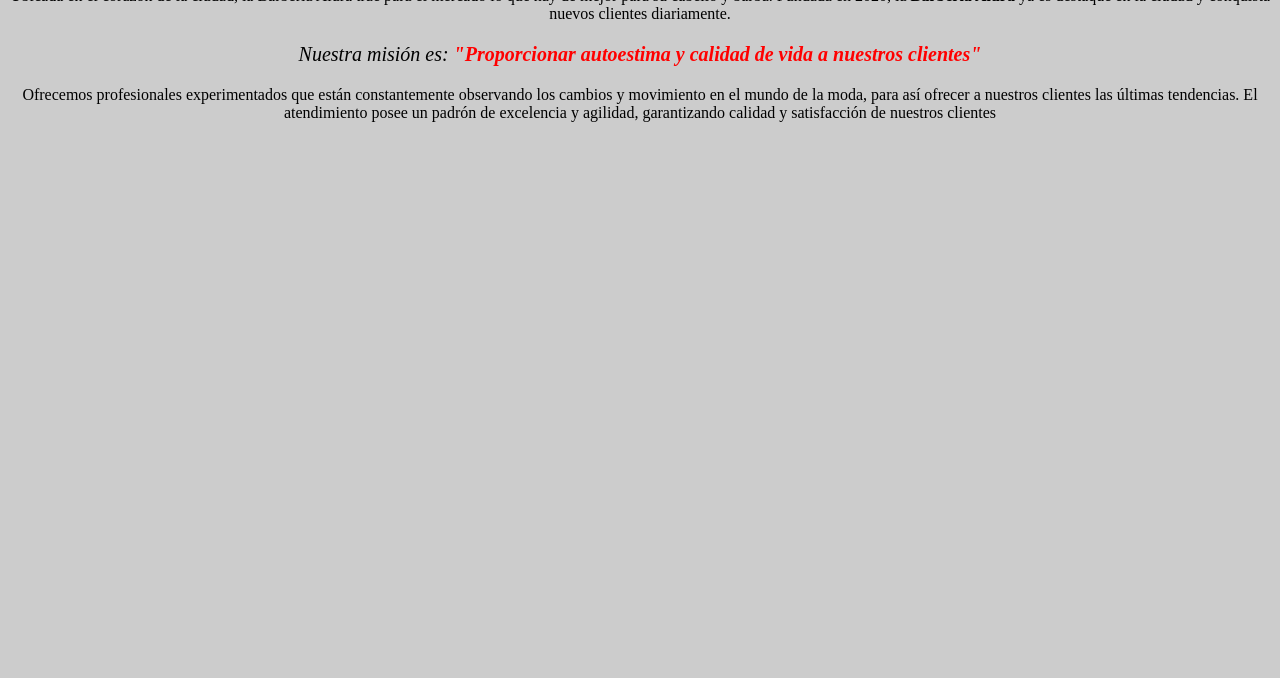
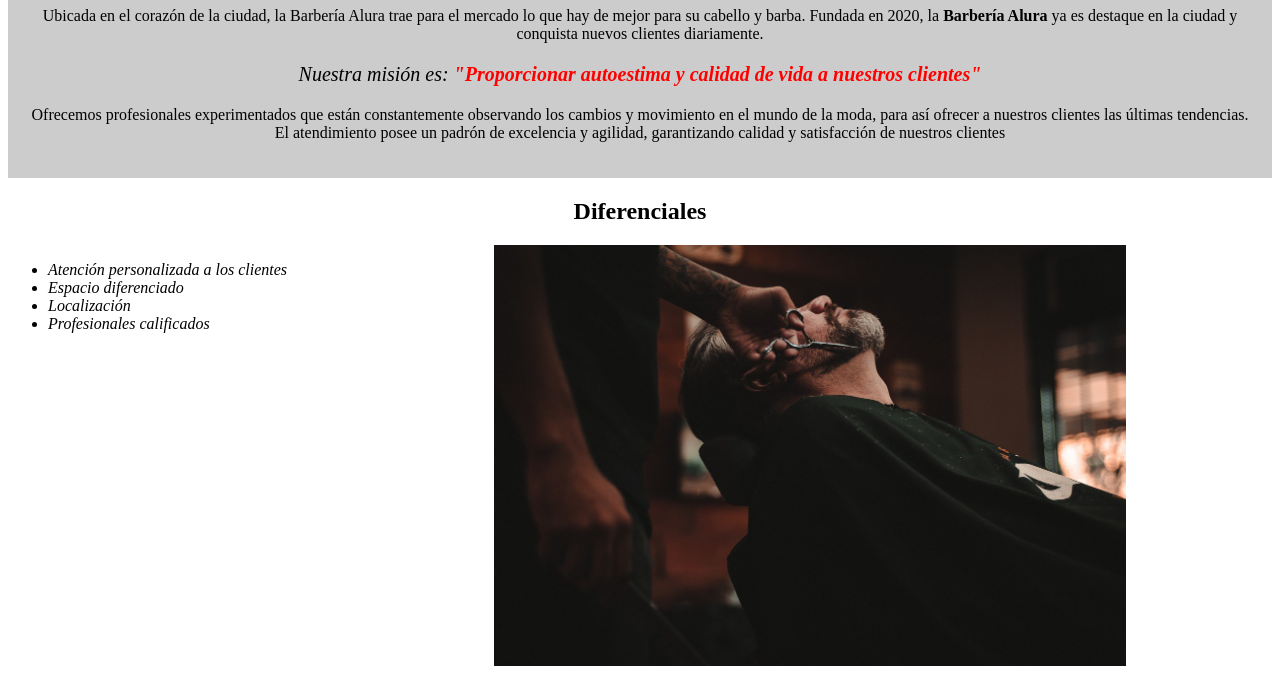
Before and after one commit to FinochioAdrian/Proyecto-Formacion-Front-end-ONE-parte1, a plain HTML site: page index.html in a window 1280 px wide. Shown: the part 579-1257 px from the top of the page. Before the commit the page ends 800 px from the top, so only its background shows below. Drawn offline with Linux system fonts and the light colour scheme.

Commit message:
Agregando Subtitulo diferenciales , Lista de diferenciales e imagen de diferenciales. Se aplico formato a los div Principal y diferenciales

```diff
--- a/css/style.css
+++ b/css/style.css
@@ -1,20 +1,41 @@
 body{
-    background: #CCCCCC;
 }
 #banner{
   width:100%;
 }
+.principal {
+	background: #CCCCCC;
+	padding: 20px;
+}
 h1{
     text-align: center;
   }
-#mision{
-  font-size: 20px
+
+  p{
+    text-align: center;
+  }
+
+  em strong{
+    color:red;
+  }
+
+  #mision{
+    font-size: 20px
+  }
+
+h2{
+  text-align: center;
 }
+.items{
+  font-style: italic;
 
-p{
-    text-align: center;
 }
-
-em strong{
-    color:red;
+ul{
+  display: inline-block;
+  vertical-align: top;
+  width: 20%;
+  margin-right: 15%;
 }
+.imagenDiferenciales{
+  width: 50%;
+}
--- a/index.html
+++ b/index.html
@@ -1,22 +1,49 @@
 <!DOCTYPE html>
 <html>
+
 <head>
   <meta http-equiv="content-type" content="text/html; charset=utf-8" />
   <title>Barberia Alura</title>
-  <link rel="stylesheet" href="css/style.css"type="text/css" >
+  <link rel="stylesheet" href="css/style.css" type="text/css">
 
 
 
 </head>
+
 <body>
   <img id="banner" src="img/banner/banner.jpg" alt="" />
+  <div class="principal">
     <h1>Sobre la Barbería Alura</h1>
 
-        <p>Ubicada en el corazón de la ciudad, la Barbería Alura trae para el mercado lo que hay de mejor para su cabello y barba. Fundada en 2020, la <strong>Barbería Alura</strong> ya es destaque en la ciudad y conquista nuevos clientes diariamente.</p>
+    <p>Ubicada en el corazón de la ciudad, la Barbería Alura trae para el mercado lo que hay de mejor para su cabello y
+      barba. Fundada en 2020, la <strong>Barbería Alura</strong> ya es destaque en la ciudad y conquista nuevos clientes
+      diariamente.</p>
 
-        <p id="mision"><em>Nuestra misión es: <strong>"Proporcionar autoestima y calidad de vida a nuestros clientes"</strong></em></p>
+    <p id="mision"><em>Nuestra misión es: <strong>"Proporcionar autoestima y calidad de vida a nuestros
+          clientes"</strong></em></p>
 
-        <p>Ofrecemos profesionales experimentados que están constantemente observando los cambios y movimiento en el mundo de la moda, para así ofrecer a nuestros clientes las últimas tendencias. El atendimiento posee un padrón de excelencia y agilidad, garantizando calidad y satisfacción de nuestros clientes</p>
+    <p>Ofrecemos profesionales experimentados que están constantemente observando los cambios y movimiento en el mundo
+      de
+      la moda, para así ofrecer a nuestros clientes las últimas tendencias. El atendimiento posee un padrón de
+      excelencia
+      y agilidad, garantizando calidad y satisfacción de nuestros clientes</p>
+  </div>
+
+  <div class="diferenciales">
+
+    <h2>Diferenciales</h2>
+    <ul>
+      <li class="items">Atención personalizada a los clientes</li>
+      <li class="items">Espacio diferenciado</li>
+      <li class="items">Localización</li>
+      <li class="items">Profesionales calificados</li>
+    </ul>
+
+    <img class="imagenDiferenciales" src="img/diferenciales/diferenciales.jpg"
+      alt="Peluquero retocando la barba del cliente">
+
+  </div>
 
 </body>
+
 </html>
```
Lines whose indentation alone changed are shown as unchanged.
